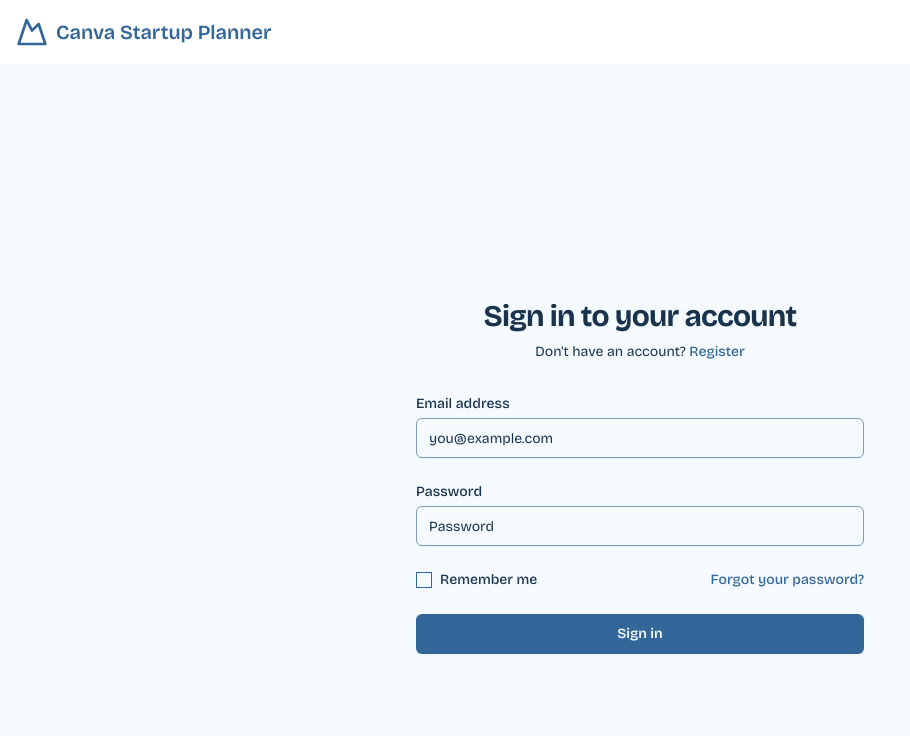
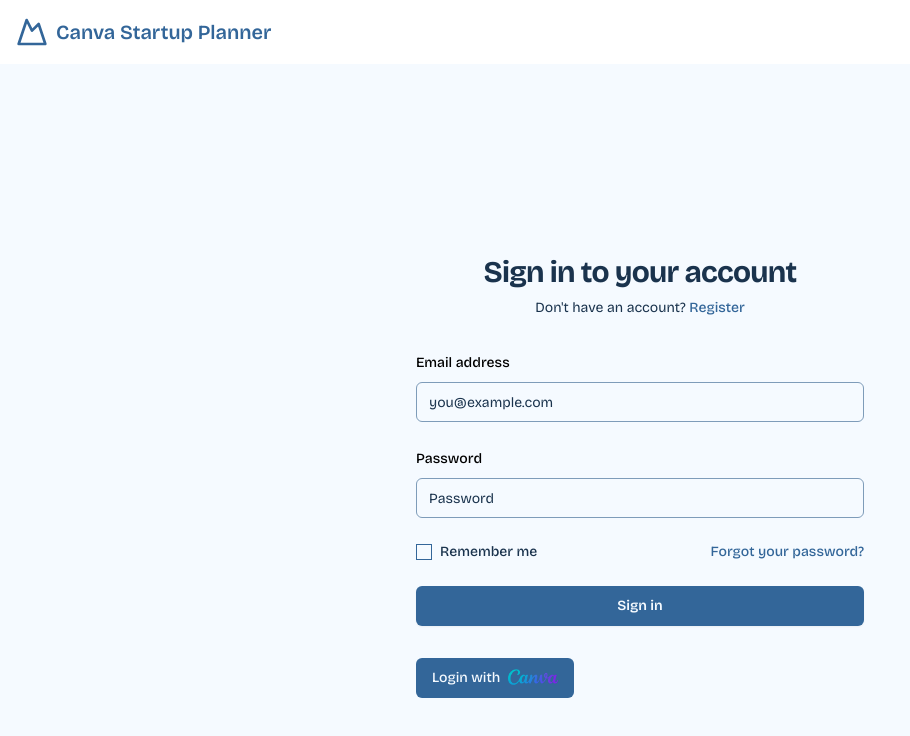
Before and after one commit to botirk38/StartupPlanner, a Next.js app in the folder startup-planner-frontend/: page /login in a window 1280 px wide. Shown: the top 736 px of the page, without its empty margins (0-910 px from the left). Built offline with nearby package versions, Linux system fonts and the light colour scheme.

Commit message:
Add crypto functions for canva API

```diff
--- a/startup-planner-frontend/app/(auth)/login/page.tsx
+++ b/startup-planner-frontend/app/(auth)/login/page.tsx
@@ -1,11 +1,53 @@
+"use client";
 
-import Link from "next/link"
-import { Label } from "@/components/ui/label"
-import { Input } from "@/components/ui/input"
-import { Checkbox } from "@/components/ui/checkbox"
-import { Button } from "@/components/ui/button"
+import React from 'react';
+import { useForm } from 'react-hook-form';
+import { zodResolver } from '@hookform/resolvers/zod';
+import { z } from 'zod';
+import {
+  Form,
+  FormControl,
+  FormField,
+  FormItem,
+  FormLabel,
+  FormMessage,
+} from '@/components/ui/form';
+import { Input } from '@/components/ui/input';
+import { Checkbox } from '@/components/ui/checkbox';
+import { Button } from '@/components/ui/button';
+import { useToast } from '@/components/ui/use-toast';
+import Link from 'next/link';
+import CanvaIcon from '@/components/icons/canva-icon';
+
+const loginFormSchema = z.object({
+  email: z.string().email("Invalid email address"),
+  password: z.string().min(6, "Password must be at least 6 characters"),
+});
+
+type LoginFormValues = z.infer<typeof loginFormSchema>;
 
 export default function LoginPage() {
+  const form = useForm<LoginFormValues>({
+    resolver: zodResolver(loginFormSchema),
+    defaultValues: {
+      email: '',
+      password: '',
+    },
+  });
+
+  const { toast } = useToast();
+
+  const onSubmit = (values: LoginFormValues) => {
+    // Handle form submission, e.g., call API
+    toast({
+      title: 'Success',
+      description: 'You are now signed in!',
+      variant: 'default',
+    });
+    // Reset form fields if needed
+    form.reset();
+  };
+
   return (
     <div className="flex min-h-[100dvh] items-center justify-center bg-background px-4 py-12 sm:px-6 lg:px-8">
       <div className="mx-auto w-full max-w-md space-y-8">
@@ -14,45 +56,48 @@ export default function LoginPage() {
             Sign in to your account
           </h2>
           <p className="mt-2 text-center text-sm text-muted-foreground">
-            Don&apos;t have an account?{" "}
+            Don&apos;t have an account?{' '}
             <Link href="#" className="font-medium text-primary hover:text-primary/90" prefetch={false}>
               Register
             </Link>
           </p>
         </div>
-        <form className="space-y-6" action="#" method="POST">
-          <div>
-            <Label htmlFor="email" className="block text-sm font-medium text-muted-foreground">
-              Email address
-            </Label>
-            <div className="mt-1">
+        <Form {...form}>
+          <form onSubmit={form.handleSubmit(onSubmit)} className="space-y-6">
+            <FormField
+              control={form.control}
+              name="email"
+              render={({ field }) => (
+                <FormItem>
+                  <FormLabel>Email address</FormLabel>
+                  <FormControl>
                     <Input
-                id="email"
-                name="email"
                       type="email"
-                autoComplete="email"
-                required
-                className="block w-full appearance-none rounded-md border border-input bg-background px-3 py-2 placeholder-muted-foreground shadow-sm focus:border-primary focus:outline-none focus:ring-1 focus:ring-primary sm:text-sm"
                       placeholder="you@example.com"
+                      {...field}
                     />
-            </div>
-          </div>
-          <div>
-            <Label htmlFor="password" className="block text-sm font-medium text-muted-foreground">
-              Password
-            </Label>
-            <div className="mt-1">
+                  </FormControl>
+                  <FormMessage />
+                </FormItem>
+              )}
+            />
+            <FormField
+              control={form.control}
+              name="password"
+              render={({ field }) => (
+                <FormItem>
+                  <FormLabel>Password</FormLabel>
+                  <FormControl>
                     <Input
-                id="password"
-                name="password"
                       type="password"
-                autoComplete="current-password"
-                required
-                className="block w-full appearance-none rounded-md border border-input bg-background px-3 py-2 placeholder-muted-foreground shadow-sm focus:border-primary focus:outline-none focus:ring-1 focus:ring-primary sm:text-sm"
                       placeholder="Password"
+                      {...field}
                     />
-            </div>
-          </div>
+                  </FormControl>
+                  <FormMessage />
+                </FormItem>
+              )}
+            />
             <div className="flex items-center justify-between">
               <div className="flex items-center">
                 <Checkbox
@@ -60,9 +105,9 @@ export default function LoginPage() {
                   name="remember-me"
                   className="h-4 w-4 rounded text-primary focus:ring-primary"
                 />
-              <Label htmlFor="remember-me" className="ml-2 block text-sm text-muted-foreground">
+                <FormLabel htmlFor="remember-me" className="ml-2 block text-sm text-muted-foreground">
                   Remember me
-              </Label>
+                </FormLabel>
               </div>
               <div className="text-sm">
                 <Link href="#" className="font-medium text-primary hover:text-primary/90" prefetch={false}>
@@ -70,16 +115,23 @@ export default function LoginPage() {
                 </Link>
               </div>
             </div>
-          <div>
             <Button
               type="submit"
               className="flex w-full justify-center rounded-md bg-primary px-3 py-2 text-sm font-semibold text-primary-foreground shadow-sm hover:bg-primary/90 focus-visible:outline focus-visible:outline-2 focus-visible:outline-offset-2 focus-visible:outline-primary"
             >
               Sign in
             </Button>
-          </div>
           </form>
+        </Form>
+
+        <div>
+          <Button className='gap-2'>
+            Login with
+            <CanvaIcon />
+          </Button>
+
         </div>
       </div>
-  )
+    </div>
+  );
 }
--- /dev/null
+++ b/startup-planner-frontend/components/icons/canva-icon.tsx
@@ -0,0 +1,9 @@
+import Image from "next/image";
+
+export default function CanvaIcon() {
+
+  return (
+    <Image src="/canva.png" alt="Canva logo" width={50} height={50} />
+
+  );
+}
--- a/startup-planner-frontend/package.json
+++ b/startup-planner-frontend/package.json
@@ -18,6 +18,7 @@
     "@radix-ui/react-toast": "^1.2.1",
     "class-variance-authority": "^0.7.0",
     "clsx": "^2.1.1",
+    "crypto": "^1.0.1",
     "emailjs-com": "^3.2.0",
     "lucide-react": "^0.400.0",
     "next": "14.2.4",
```
Also changed, not shown: startup-planner-frontend/lib/pkce.ts (added, +13 -0 lines), startup-planner-frontend/app/(auth)/signup/page.tsx (added), startup-planner-frontend/public/canva.png (added), 1 other file (tests, documents, lock files or other folders). Lines whose indentation alone changed are shown as unchanged.
